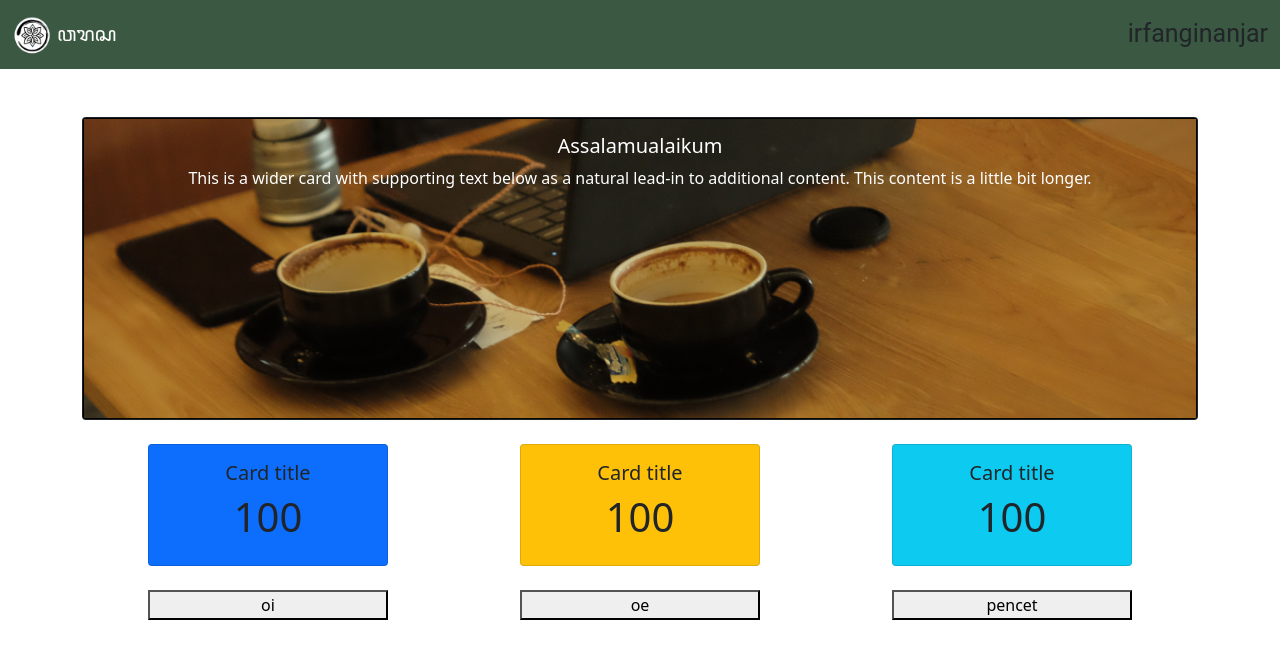
After one commit to CarakaMuhamadRahman/TugasBesar-IMK, a PHP site: page /admin.html in a window 1280 px wide. The commit adds this page. Shown: the top 659 px of the page. Run offline with PHP 8.4, Linux system fonts and the light colour scheme.

Commit message:
push dashboard admin

```diff
--- /dev/null
+++ b/admin.html
@@ -0,0 +1,72 @@
+<!DOCTYPE html>
+<html lang="en">
+  <head>
+    <!-- Required meta tags -->
+    <meta charset="utf-8" />
+    <meta name="viewport" content="width=device-width, initial-scale=1" />
+
+    <!-- Bootstrap CSS -->
+    <link href="./css/bootstrap.min.css" rel="stylesheet" />
+
+    <!-- custom css -->
+    <link rel="stylesheet" href="style.css" />
+
+    <title>Admin | Waras</title>
+  </head>
+  <body>
+    <nav class="navbar navbar-dark nav-admin">
+      <div class="container-fluid" height="40">
+        <a class="navbar-brand" href="#">
+          <img
+            src="./img/logo_waras.png"
+            alt=""
+            width="40"
+            height="40"
+            class="d-inline-block align-text-button"
+          />
+          ꦮꦫꦱ
+        </a>
+        irfanginanjar
+      </div>
+    </nav>
+    <div class="container-md mt-5">
+      <div class="card bg-dark text-white">
+        <img src="./img/img-admin.png" class="card-img" alt="..." />
+        <div class="card-img-overlay">
+          <h5 class="card-title text-center">Assalamualaikum</h5>
+          <p class="card-text text-center">
+            This is a wider card with supporting text below as a natural lead-in
+            to additional content. This content is a little bit longer.
+          </p>
+        </div>
+      </div>
+      <div class="mt-4 d-flex justify-content-around mb-3">
+        <div class="card bg-primary" style="width: 15rem">
+          <div class="card-body text-center">
+            <h5 class="card-title">Card title</h5>
+            <h1>100</h1>
+          </div>
+        </div>
+        <div class="card bg-warning" style="width: 15rem">
+          <div class="card-body text-center">
+            <h5 class="card-title">Card title</h5>
+            <h1>100</h1>
+          </div>
+        </div>
+        <div class="card bg-info" style="width: 15rem">
+          <div class="card-body text-center">
+            <h5 class="card-title">Card title</h5>
+            <h1>100</h1>
+          </div>
+        </div>
+      </div>
+      <div class="mt-4 d-flex justify-content-around mb-3">
+        <button style="width: 15rem">oi</button>
+        <button style="width: 15rem">oe</button>
+        <button style="width: 15rem">pencet</button>
+      </div>
+    </div>
+
+    <script src="./js/bootstrap.bundle.min.js"></script>
+  </body>
+</html>
--- a/style.css
+++ b/style.css
@@ -396,3 +396,7 @@ footer {
     top: 80%;
   }
 }
+/* style dashboard admin */
+.nav-admin {
+  background-color: #3b5942;
+}
```
Also changed, not shown: keloladatapengguna.html (added, +92 -0 lines), tambahadatapelayan.html (added, +77 -0 lines), img/img-admin.png (added), img/logo_waras.png.
